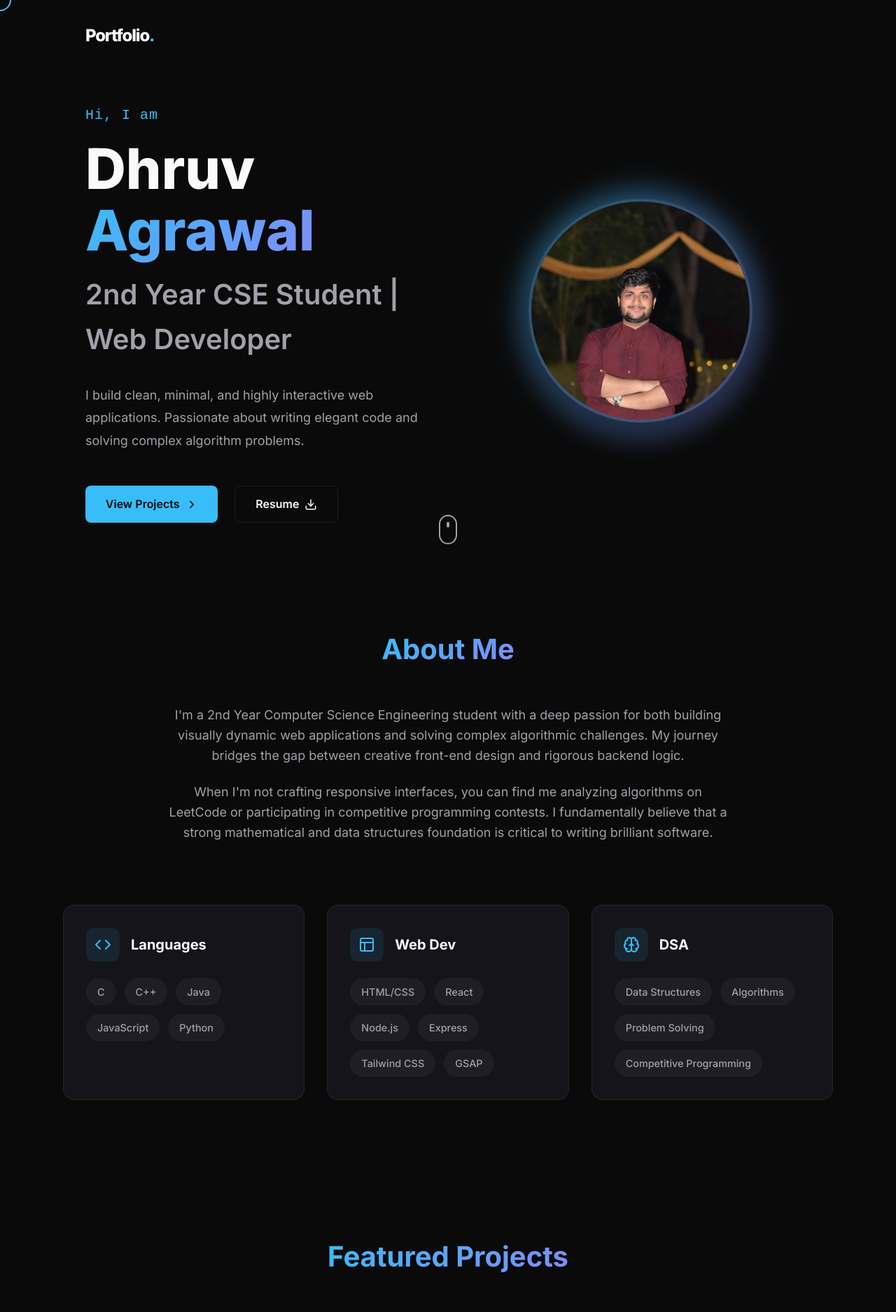
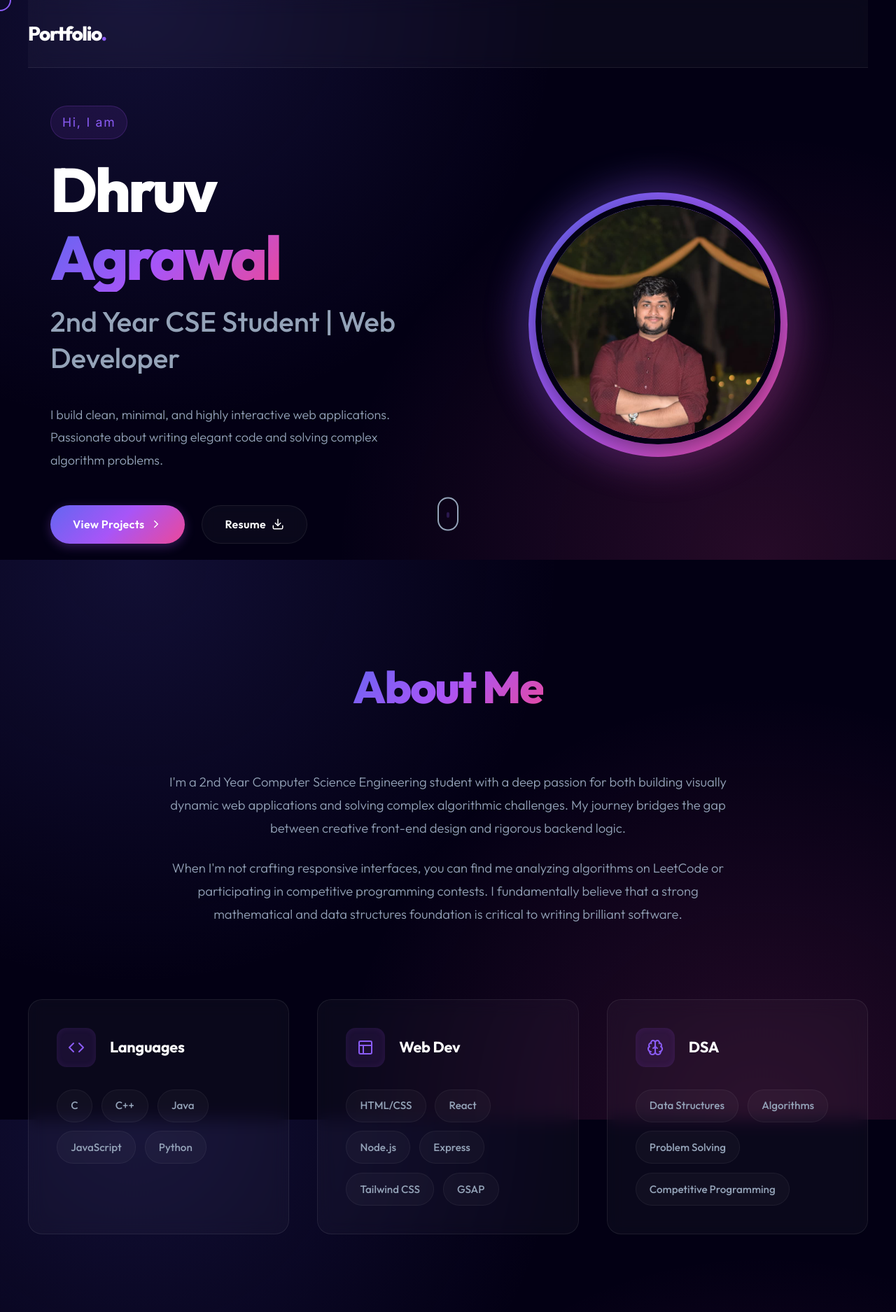
Before and after one commit to Dhruv107ag/portfolio, a React (Vite) app: page / in a window 1280 px wide. Shown: the top 1875 px of the page at 70% size. Built offline with nearby package versions, Linux system fonts and the light colour scheme.

Commit message:
UI: Refactor to premium Cosmic theme with glassmorphism

```diff
--- a/src/App.css
+++ b/src/App.css
@@ -9,19 +9,24 @@
   display: flex;
   align-items: center;
   justify-content: space-between;
-  padding-top: 2rem;
-  padding-bottom: 2rem;
-  position: absolute;
+  padding: 1.5rem 0;
+  position: fixed;
   top: 0;
   left: 0;
   right: 0;
   z-index: 100;
+  background: var(--glass-bg);
+  backdrop-filter: blur(12px);
+  -webkit-backdrop-filter: blur(12px);
+  border-bottom: 1px solid var(--glass-border);
+  transition: var(--trans-base);
 }
 
 .nav-logo {
-  font-size: 1.5rem;
+  font-size: 1.75rem;
   font-weight: 800;
   letter-spacing: -0.05em;
+  font-family: var(--font-main);
 }
 
 .nav-logo span {
@@ -33,35 +38,41 @@
   align-items: center;
   justify-content: center;
   gap: 0.5rem;
-  padding: 0.8rem 1.8rem;
-  border-radius: 8px;
+  padding: 0.8rem 2rem;
+  border-radius: 9999px; /* Pill shape */
   font-weight: 600;
   font-size: 1rem;
   transition: var(--trans-base);
   position: relative;
   overflow: hidden;
+  letter-spacing: 0.02em;
 }
 
 .btn-primary {
-  background: var(--accent-color);
-  color: #0A0A0A;
+  background: var(--accent-gradient);
+  color: #fff;
+  border: none;
+  box-shadow: 0 4px 15px rgba(168, 85, 247, 0.3);
 }
 
 .btn-primary:hover {
-  background: var(--accent-secondary);
   transform: translateY(-2px);
-  box-shadow: 0 10px 20px -10px var(--accent-secondary);
+  box-shadow: 0 8px 25px rgba(168, 85, 247, 0.5);
+  filter: brightness(1.1);
 }
 
 .btn-secondary {
-  background: transparent;
+  background: var(--glass-bg);
   color: var(--text-primary);
-  border: 1px solid var(--border-color);
+  border: 1px solid var(--glass-border);
+  backdrop-filter: blur(10px);
 }
 
 .btn-secondary:hover {
-  border-color: var(--text-primary);
-  background: rgba(255, 255, 255, 0.05);
+  border-color: var(--accent-color);
+  background: rgba(168, 85, 247, 0.05);
+  color: var(--accent-color);
+  box-shadow: 0 0 20px rgba(168, 85, 247, 0.1);
 }
 
 .gradient-text {
@@ -69,4 +80,5 @@
   -webkit-background-clip: text;
   -webkit-text-fill-color: transparent;
   background-clip: text;
+  display: inline-block;
 }
--- a/src/components/About.css
+++ b/src/components/About.css
@@ -1,15 +1,17 @@
 .about-content {
   display: flex;
   flex-direction: column;
-  gap: 4rem;
+  gap: 5rem;
 }
 
 .about-text {
   max-width: 800px;
   margin: 0 auto;
   text-align: center;
-  font-size: 1.125rem;
+  font-size: 1.15rem;
   color: var(--text-secondary);
+  line-height: 1.8;
+  font-weight: 300;
 }
 
 .about-text p {
@@ -19,61 +21,102 @@
 .skills-grid {
   display: grid;
   grid-template-columns: repeat(auto-fit, minmax(300px, 1fr));
-  gap: 2rem;
+  gap: 2.5rem;
 }
 
 .skill-card {
-  background: var(--bg-secondary);
-  border: 1px solid var(--border-color);
-  border-radius: 16px;
-  padding: 2rem;
-  transition: border-color var(--trans-base);
+  background: var(--glass-bg);
+  border: 1px solid var(--glass-border);
+  border-radius: 20px;
+  padding: 2.5rem;
+  transition: var(--trans-base);
+  backdrop-filter: blur(12px);
+  -webkit-backdrop-filter: blur(12px);
+  position: relative;
+  overflow: hidden;
+}
+
+.skill-card::after {
+  content: '';
+  position: absolute;
+  top: 0;
+  left: 0;
+  width: 100%;
+  height: 100%;
+  background: radial-gradient(circle at top right, rgba(168, 85, 247, 0.05), transparent 70%);
+  opacity: 0;
+  transition: var(--trans-base);
+  pointer-events: none;
 }
 
 .skill-card:hover {
-  border-color: var(--accent-color);
+  transform: translateY(-5px);
+  border-color: rgba(168, 85, 247, 0.3);
+  box-shadow: 0 15px 35px -10px rgba(0,0,0,0.5), 0 0 20px rgba(168, 85, 247, 0.1);
+}
+
+.skill-card:hover::after {
+  opacity: 1;
 }
 
 .skill-header {
   display: flex;
   align-items: center;
-  gap: 1rem;
-  margin-bottom: 1.5rem;
+  gap: 1.25rem;
+  margin-bottom: 2rem;
+  position: relative;
+  z-index: 1;
 }
 
 .skill-icon {
   color: var(--accent-color);
-  background: rgba(56, 189, 248, 0.1);
-  padding: 0.75rem;
-  border-radius: 12px;
+  background: rgba(168, 85, 247, 0.1);
+  padding: 1rem;
+  border-radius: 14px;
   display: flex;
   align-items: center;
   justify-content: center;
+  box-shadow: inset 0 0 10px rgba(168, 85, 247, 0.1);
+  transition: var(--trans-base);
+}
+
+.skill-card:hover .skill-icon {
+  background: var(--accent-gradient);
+  color: #fff;
+  transform: rotate(5deg) scale(1.05);
+  box-shadow: 0 5px 15px rgba(168, 85, 247, 0.3);
 }
 
 .skill-header h3 {
-  font-size: 1.25rem;
+  font-size: 1.35rem;
   color: var(--text-primary);
+  font-weight: 700;
+  letter-spacing: -0.01em;
 }
 
 .skill-list {
   list-style: none;
   display: flex;
   flex-wrap: wrap;
-  gap: 0.75rem;
+  gap: 0.8rem;
+  position: relative;
+  z-index: 1;
 }
 
 .skill-list li {
-  background: var(--bg-tertiary);
+  background: rgba(255, 255, 255, 0.03);
   color: var(--text-secondary);
-  padding: 0.5rem 1rem;
-  border-radius: 20px;
-  font-size: 0.9rem;
+  padding: 0.6rem 1.2rem;
+  border-radius: 999px;
+  font-size: 0.95rem;
   font-weight: 500;
+  border: 1px solid rgba(255, 255, 255, 0.05);
   transition: var(--trans-base);
 }
 
 .skill-list li:hover {
   color: #fff;
-  background: var(--accent-color);
+  background: rgba(168, 85, 247, 0.15);
+  border-color: rgba(168, 85, 247, 0.3);
+  transform: translateY(-2px);
 }
--- a/src/components/Hero.css
+++ b/src/components/Hero.css
@@ -4,7 +4,7 @@
   flex-direction: column;
   justify-content: center;
   position: relative;
-  padding-top: 6rem;
+  padding-top: 8rem;
 }
 
 .hero-content-wrapper {
@@ -17,30 +17,37 @@
 
 .hero-content {
   flex: 1;
-  max-width: 600px;
+  max-width: 650px;
 }
 
 .hero-greeting {
-  font-size: 1.25rem;
+  display: inline-block;
+  font-size: 1.1rem;
   color: var(--accent-color);
-  font-family: monospace;
-  margin-bottom: 1rem;
-  letter-spacing: 0.05em;
+  font-family: var(--font-mono);
+  margin-bottom: 1.5rem;
+  letter-spacing: 0.1em;
+  padding: 0.5rem 1rem;
+  background: rgba(168, 85, 247, 0.1);
+  border-radius: 999px;
+  border: 1px solid rgba(168, 85, 247, 0.2);
 }
 
 .hero-name {
-  font-size: clamp(3rem, 8vw, 5rem);
+  font-size: clamp(3.5rem, 8vw, 5.5rem);
   font-weight: 800;
   line-height: 1.1;
   margin-bottom: 1rem;
   color: var(--text-primary);
+  letter-spacing: -0.04em;
 }
 
 .hero-tagline {
   font-size: clamp(1.5rem, 4vw, 2.5rem);
   color: var(--text-secondary);
-  font-weight: 600;
-  margin-bottom: 2rem;
+  font-weight: 500;
+  margin-bottom: 2.5rem;
+  line-height: 1.3;
 }
 
 .hero-description {
@@ -49,6 +56,7 @@
   max-width: 600px;
   margin-bottom: 3rem;
   line-height: 1.8;
+  font-weight: 300;
 }
 
 .hero-actions {
@@ -67,34 +75,43 @@
 
 .hero-image-placeholder {
   position: relative;
+  border-radius: 50%;
+  padding: 10px;
+  background: var(--accent-gradient);
 }
 
 .hero-image-placeholder::before {
   content: '';
   position: absolute;
-  top: -10px;
-  right: -10px;
-  bottom: -10px;
-  left: -10px;
+  top: -15px;
+  right: -15px;
+  bottom: -15px;
+  left: -15px;
   border-radius: 50%;
   background: var(--accent-gradient);
   z-index: -1;
-  opacity: 0.5;
-  filter: blur(20px);
+  opacity: 0.6;
+  filter: blur(30px);
+  animation: pulse-glow 4s ease-in-out infinite alternate;
+}
+
+@keyframes pulse-glow {
+  0% { transform: scale(0.95); opacity: 0.4; }
+  100% { transform: scale(1.05); opacity: 0.7; }
 }
 
 .hero-photo {
-  width: 320px;
-  height: 320px;
+  width: 350px;
+  height: 350px;
   object-fit: cover;
   border-radius: 50%;
-  border: 4px solid var(--border-color);
-  box-shadow: 0 20px 40px -10px rgba(0,0,0,0.5);
+  border: 8px solid var(--bg-color);
+  box-shadow: var(--glass-shadow);
   transition: transform var(--trans-base);
 }
 
 .hero-image-placeholder:hover .hero-photo {
-  transform: scale(1.02);
+  transform: scale(1.03) rotate(-2deg);
 }
 
 @media (max-width: 900px) {
@@ -106,6 +123,9 @@
 
   .hero-content {
     margin: 0 auto;
+    display: flex;
+    flex-direction: column;
+    align-items: center;
   }
 
   .hero-actions {
@@ -113,25 +133,31 @@
   }
 
   .hero-photo {
-    width: 250px;
-    height: 250px;
+    width: 280px;
+    height: 280px;
   }
 }
 
 /* Scroll indicator */
 .scroll-indicator {
   position: absolute;
-  bottom: 2rem;
+  bottom: 3rem;
   left: 50%;
   transform: translateX(-50%);
   display: flex;
   flex-direction: column;
   align-items: center;
+  opacity: 0.7;
+  transition: var(--trans-base);
+}
+
+.scroll-indicator:hover {
+  opacity: 1;
 }
 
 .mouse {
-  width: 26px;
-  height: 42px;
+  width: 30px;
+  height: 48px;
   border: 2px solid var(--text-secondary);
   border-radius: 20px;
   position: relative;
@@ -145,6 +171,12 @@
   transform: translateX(-50%);
   width: 4px;
   height: 8px;
-  background: var(--text-secondary);
+  background: var(--accent-color);
   border-radius: 2px;
+  animation: scroll-wheel 2s infinite;
 }
+
+@keyframes scroll-wheel {
+  0% { transform: translate(-50%, 0); opacity: 1; }
+  100% { transform: translate(-50%, 15px); opacity: 0; }
+}
--- a/src/index.css
+++ b/src/index.css
@@ -1,17 +1,23 @@
-@import url('https://fonts.googleapis.com/css2?family=Inter:wght@300;400;500;600;700;800&display=swap');
+@import url('https://fonts.googleapis.com/css2?family=Outfit:wght@300;400;500;600;700;800&family=Inter:wght@400;500;600&display=swap');
 
 :root {
-  --bg-color: #0A0A0A;
-  --bg-secondary: #14141A;
-  --bg-tertiary: #1E1E24;
-  --text-primary: #FAFAFA;
-  --text-secondary: #A1A1AA;
-  --accent-color: #38bdf8; /* Modern Light Blue */
-  --accent-secondary: #818cf8; /* Modern Indigo */
-  --accent-gradient: linear-gradient(135deg, var(--accent-color), var(--accent-secondary));
+  --bg-color: #030014; /* Deep Cosmic Space */
+  --bg-secondary: #0f0a20;
+  --bg-tertiary: rgba(15, 10, 32, 0.6);
+  --text-primary: #ffffff;
+  --text-secondary: #94a3b8;
+  --accent-color: #8b5cf6; /* Violet */
+  --accent-secondary: #ec4899; /* Pink */
+  --accent-gradient: linear-gradient(135deg, #6366f1 0%, #a855f7 50%, #ec4899 100%);
   --border-color: rgba(255, 255, 255, 0.08);
-  --font-main: 'Inter', sans-serif;
-  --trans-base: 0.3s ease;
+  --font-main: 'Outfit', sans-serif;
+  --font-mono: 'Inter', monospace;
+  --trans-base: 0.4s cubic-bezier(0.16, 1, 0.3, 1);
+
+  /* Glassmorphism utility variables */
+  --glass-bg: rgba(255, 255, 255, 0.03);
+  --glass-border: rgba(255, 255, 255, 0.08);
+  --glass-shadow: 0 8px 32px 0 rgba(0, 0, 0, 0.4);
 }
 
 * {
@@ -23,8 +29,12 @@
 body {
   font-family: var(--font-main);
   background-color: var(--bg-color);
+  background-image:
+    radial-gradient(circle at 15% 0%, rgba(99, 102, 241, 0.15) 0%, transparent 45%),
+    radial-gradient(circle at 85% 100%, rgba(236, 72, 153, 0.15) 0%, transparent 45%);
+  background-attachment: fixed;
   color: var(--text-primary);
-  line-height: 1.6;
+  line-height: 1.7;
   overflow-x: hidden;
 }
 
@@ -42,40 +52,43 @@ button {
 
 /* Custom Selection */
 ::selection {
-  background-color: var(--accent-secondary);
+  background-color: var(--accent-color);
   color: #fff;
+  text-shadow: none;
 }
 
 /* Scrollbar */
 ::-webkit-scrollbar {
-  width: 10px;
+  width: 8px;
 }
 ::-webkit-scrollbar-track {
   background: var(--bg-color);
 }
 ::-webkit-scrollbar-thumb {
-  background: var(--bg-tertiary);
-  border-radius: 5px;
+  background: var(--border-color);
+  border-radius: 10px;
 }
 ::-webkit-scrollbar-thumb:hover {
-  background: var(--accent-secondary);
+  background: var(--text-secondary);
 }
 
 .container {
-  max-width: 1100px;
+  max-width: 1200px;
   margin: 0 auto;
   padding: 0 2rem;
 }
 
 .section {
-  padding: 6rem 0;
+  padding: 8rem 0;
+  position: relative;
 }
 
 .section-title {
-  font-size: 2.5rem;
-  font-weight: 700;
-  margin-bottom: 3rem;
+  font-size: clamp(2.5rem, 5vw, 4rem);
+  font-weight: 800;
+  margin-bottom: 4rem;
   text-align: center;
+  letter-spacing: -0.03em;
 }
 
 .section-title span {
@@ -83,4 +96,5 @@ button {
   -webkit-background-clip: text;
   -webkit-text-fill-color: transparent;
   background-clip: text;
+  display: inline-block;
 }
```
Also changed, not shown: src/components/Achievements.css (+43 -11 lines), src/components/CodingProfiles.css (+50 -17 lines), src/components/Contact.css (+49 -15 lines), src/components/Footer.css (+35 -14 lines), src/components/Projects.css (+26 -12 lines), src/components/Resume.css (+93 -36 lines), 1 other file (tests, documents, lock files or other folders).
